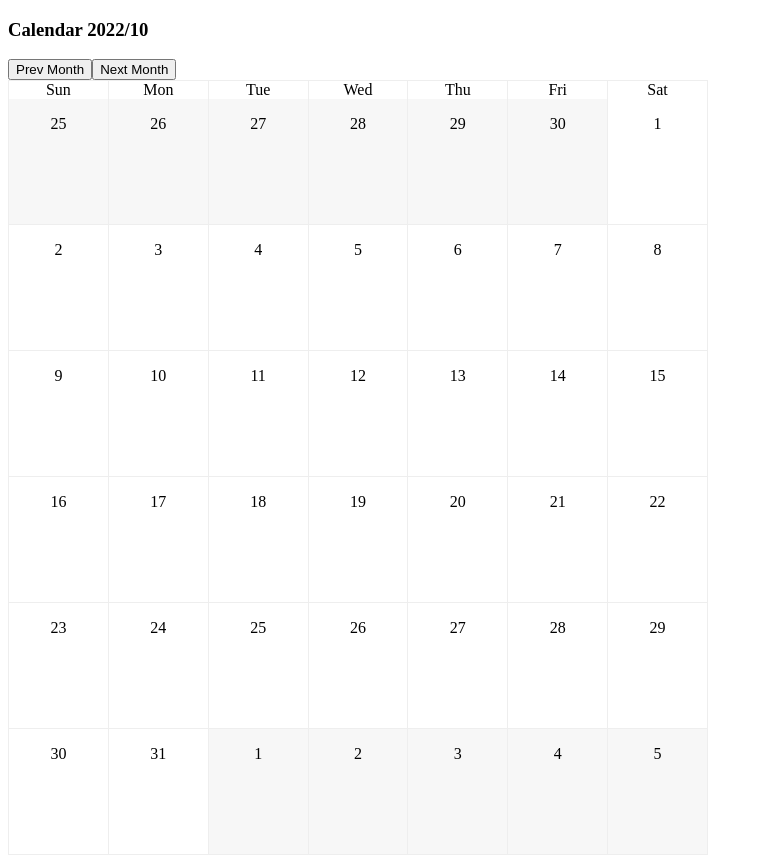
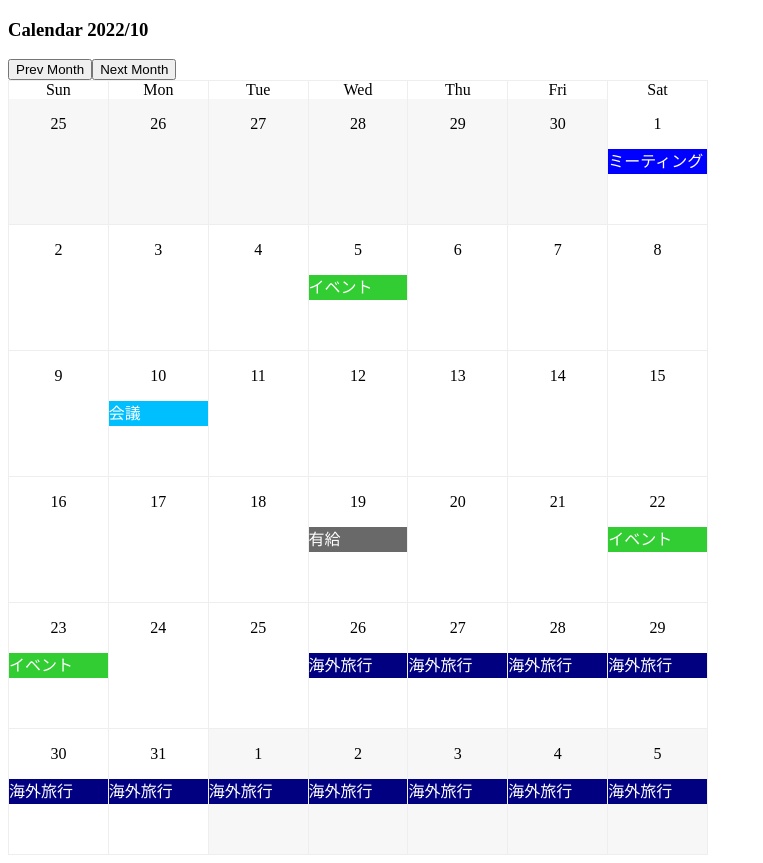
Before and after one commit to MO-5995/vue-calendar, a Vue app: page / in a window 1280 px wide. Shown: the whole page, without its empty margins (0-763 px from the left). Built offline with nearby package versions, Linux system fonts and the light colour scheme.

Commit message:
add:show events

```diff
--- a/src/components/Calendar.vue
+++ b/src/components/Calendar.vue
@@ -16,6 +16,14 @@
         class="calendar-day"
       >
         <p class="calendar-date">{{ day.day }}</p>
+        <div v-for="dayEvent in day.dayEvents" :key="dayEvent.id">
+          <div
+            class="calendar-event"
+            :style="`background-color:${dayEvent.color}`"
+          >
+            {{ dayEvent.name }}
+          </div>
+        </div>
       </div>
     </div>
   </div>
@@ -27,6 +35,78 @@ export default {
   data() {
     return {
       currentDate: moment(),
+      events: [
+        {
+          id: 1,
+          name: "ミーティング",
+          start: "2022/10/01",
+          end: "2022/10/01",
+          color: "blue",
+        },
+        {
+          id: 2,
+          name: "イベント",
+          start: "2022/10/05",
+          end: "2022/10/05",
+          color: "limegreen",
+        },
+        {
+          id: 3,
+          name: "会議",
+          start: "2022/10/10",
+          end: "2022/10/10",
+          color: "deepskyblue",
+        },
+        {
+          id: 4,
+          name: "有給",
+          start: "2022/10/19",
+          end: "2022/10/19",
+          color: "dimgray",
+        },
+        {
+          id: 5,
+          name: "海外旅行",
+          start: "2022/10/26",
+          end: "2022/11/05",
+          color: "navy",
+        },
+        {
+          id: 6,
+          name: "誕生日",
+          start: "2022/11/08",
+          end: "2022/11/08",
+          color: "orange",
+        },
+        {
+          id: 7,
+          name: "イベント",
+          start: "2022/10/22",
+          end: "2022/10/23",
+          color: "limegreen",
+        },
+        {
+          id: 8,
+          name: "出張",
+          start: "2022/11/10",
+          end: "2022/11/13",
+          color: "teal",
+        },
+        {
+          id: 9,
+          name: "客先訪問",
+          start: "2022/11/20",
+          end: "2022/11/20",
+          color: "red",
+        },
+        {
+          id: 10,
+          name: "パーティ",
+          start: "2022/12/01",
+          end: "2022/12/01",
+          color: "royalblue",
+        },
+      ],
     };
   },
   methods: {
@@ -52,9 +132,11 @@ export default {
       for (let week = 0; week < weekNumber; week++) {
         let weekRow = [];
         for (let day = 0; day < 7; day++) {
+          let dayEvents = this.getDayEvents(calendarDate);
           weekRow.push({
             day: calendarDate.get("date"),
             month: calendarDate.format("YYYY/MM"),
+            dayEvents,
           });
           calendarDate.add(1, "days");
         }
@@ -71,6 +153,14 @@ export default {
     showDayOfWeek(dayIndex) {
       const week = ["Sun", "Mon", "Tue", "Wed", "Thu", "Fri", "Sat"];
       return week[dayIndex];
+    },
+    getDayEvents(date) {
+      return this.events.filter((event) => {
+        let startDate = moment(event.start).format("YYYY/MM/DD");
+        let endDate = moment(event.end).format("YYYY/MM/DD");
+        let Date = date.format("YYYY/MM/DD");
+        if (startDate <= Date && endDate >= Date) return true;
+      });
     },
   },
   mounted() {
@@ -115,4 +205,10 @@ export default {
 .outside {
   background-color: #f7f7f7;
 }
+.calendar-event {
+  color: white;
+  margin-bottom: 1px;
+  height: 25px;
+  line-height: 25px;
+}
 </style>
```
